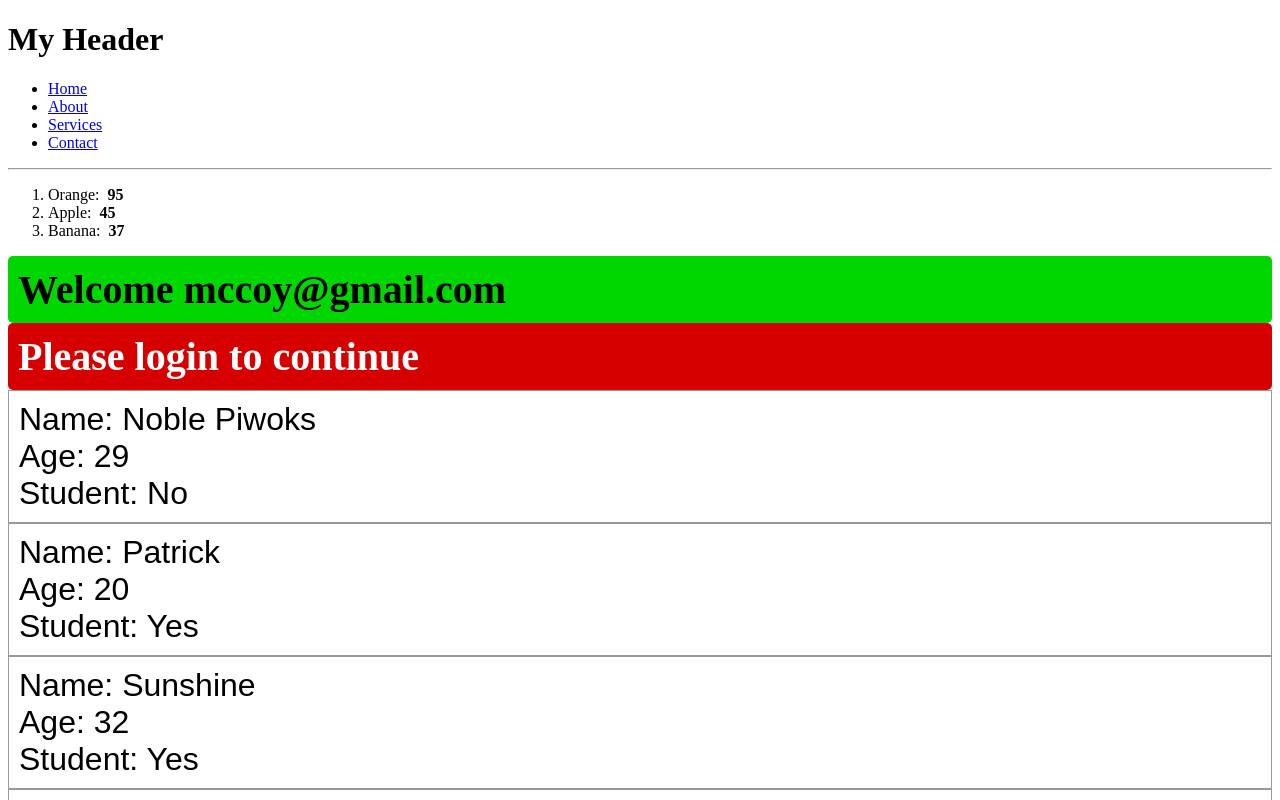
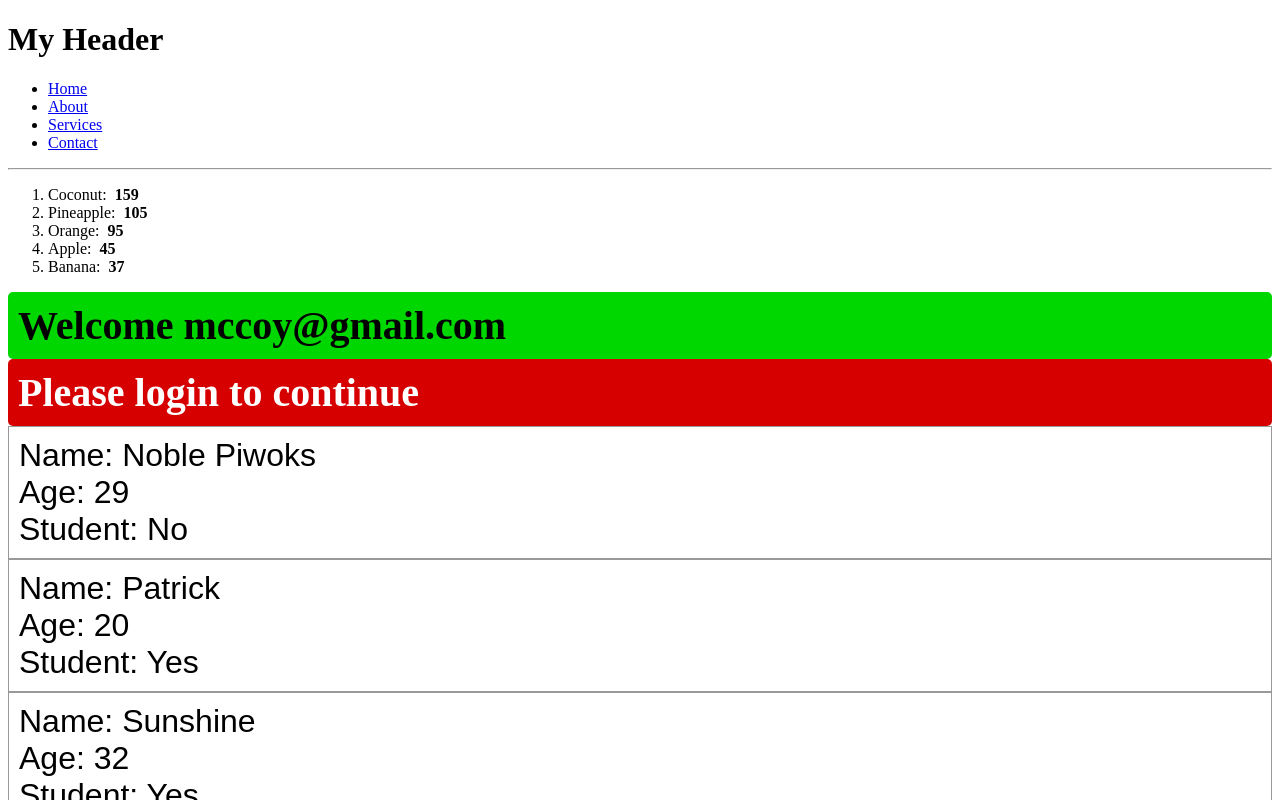
Before and after one commit to Piwoksn/React-Js-2, a React (Vite) app in the folder my-react-app/: page / in a window 1280 px wide. Shown: the top 800 px of the page. Built offline with nearby package versions, Linux system fonts and the light colour scheme.

Commit message:
changed them back to default

```diff
--- a/my-react-app/src/List.jsx
+++ b/my-react-app/src/List.jsx
@@ -28,12 +28,12 @@ function List() {
   const lowCalFruit = fruits.filter((fruit) => fruit.calories < 100);
 
   //
-  const listItem = lowCalFruit.map((lowCalFruit, index) => (
+  const listItem = fruits.map((fruit, index) => (
     <li key={index}>
-      {lowCalFruit.name}: &nbsp;<b>{lowCalFruit.calories}</b>
+      {fruit.name}: &nbsp;<b>{fruit.calories}</b>
     </li>
   ));
-  // return <ol> {listItem}</ol>;
+
   return <ol> {listItem}</ol>;
 }
 
```
